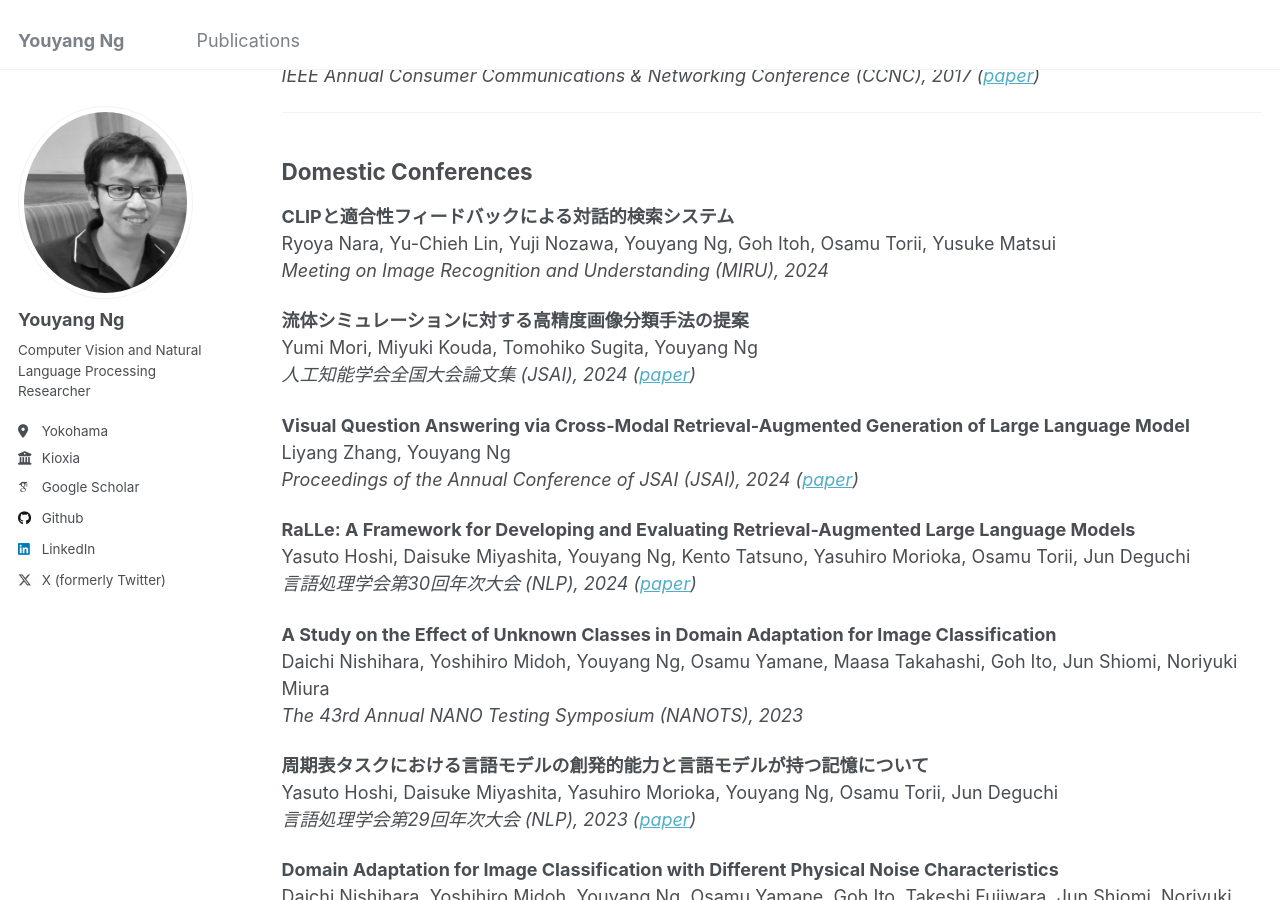
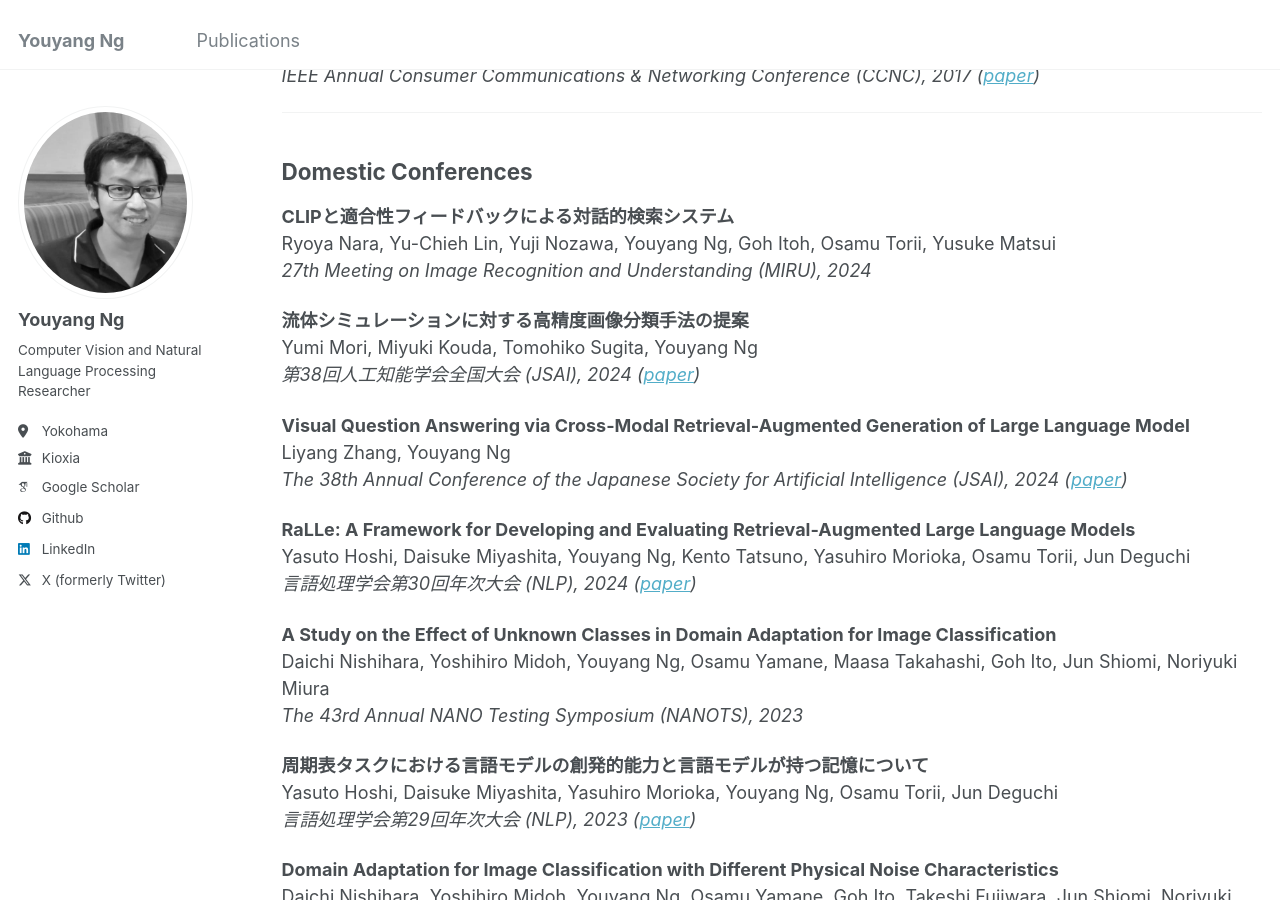
Before and after one commit to yy29/yy29.github.io, a Jekyll site: the page built from _pages/publications.md, in a window 1280 px wide and 900 px high, scrolled down 3280 px. Built offline with Jekyll 4.4.1, drawn with Linux system fonts in a browser that asks for light colours; some web fonts are replaced.

Commit message:
Update publications.md

```diff
--- a/_pages/publications.md
+++ b/_pages/publications.md
@@ -126,15 +126,15 @@ Yu-Jen Lai, Youyang Ng, Takeshi Sakoda, Yosuke Bando, Arata Miyamoto, Masahiro I
 
 **CLIPと適合性フィードバックによる対話的検索システム**
 Ryoya Nara, Yu-Chieh Lin, Yuji Nozawa, Youyang Ng, Goh Itoh, Osamu Torii, Yusuke Matsui
-*Meeting on Image Recognition and Understanding (MIRU), 2024*
+*27th Meeting on Image Recognition and Understanding (MIRU), 2024*
 
 **流体シミュレーションに対する高精度画像分類手法の提案**
 Yumi Mori, Miyuki Kouda, Tomohiko Sugita, Youyang Ng
-*人工知能学会全国大会論文集 (JSAI), 2024 ([paper](https://www.jstage.jst.go.jp/article/pjsai/JSAI2024/0/JSAI2024_2K1GS1004/_article/-char/ja/))*
+*第38回人工知能学会全国大会 (JSAI), 2024 ([paper](https://www.jstage.jst.go.jp/article/pjsai/JSAI2024/0/JSAI2024_2K1GS1004/_article/-char/ja/))*
 
 **Visual Question Answering via Cross-Modal Retrieval-Augmented Generation of Large Language Model**
 Liyang Zhang, Youyang Ng
-*Proceedings of the Annual Conference of JSAI (JSAI), 2024 ([paper](https://www.jstage.jst.go.jp/article/pjsai/JSAI2024/0/JSAI2024_2O1GS301/_article/-char/en))*
+*The 38th Annual Conference of the Japanese Society for Artificial Intelligence (JSAI), 2024 ([paper](https://www.jstage.jst.go.jp/article/pjsai/JSAI2024/0/JSAI2024_2O1GS301/_article/-char/en))*
 
 **RaLLe: A Framework for Developing and Evaluating Retrieval-Augmented Large Language Models**
 Yasuto Hoshi, Daisuke Miyashita, Youyang Ng, Kento Tatsuno, Yasuhiro Morioka, Osamu Torii, Jun Deguchi
```
